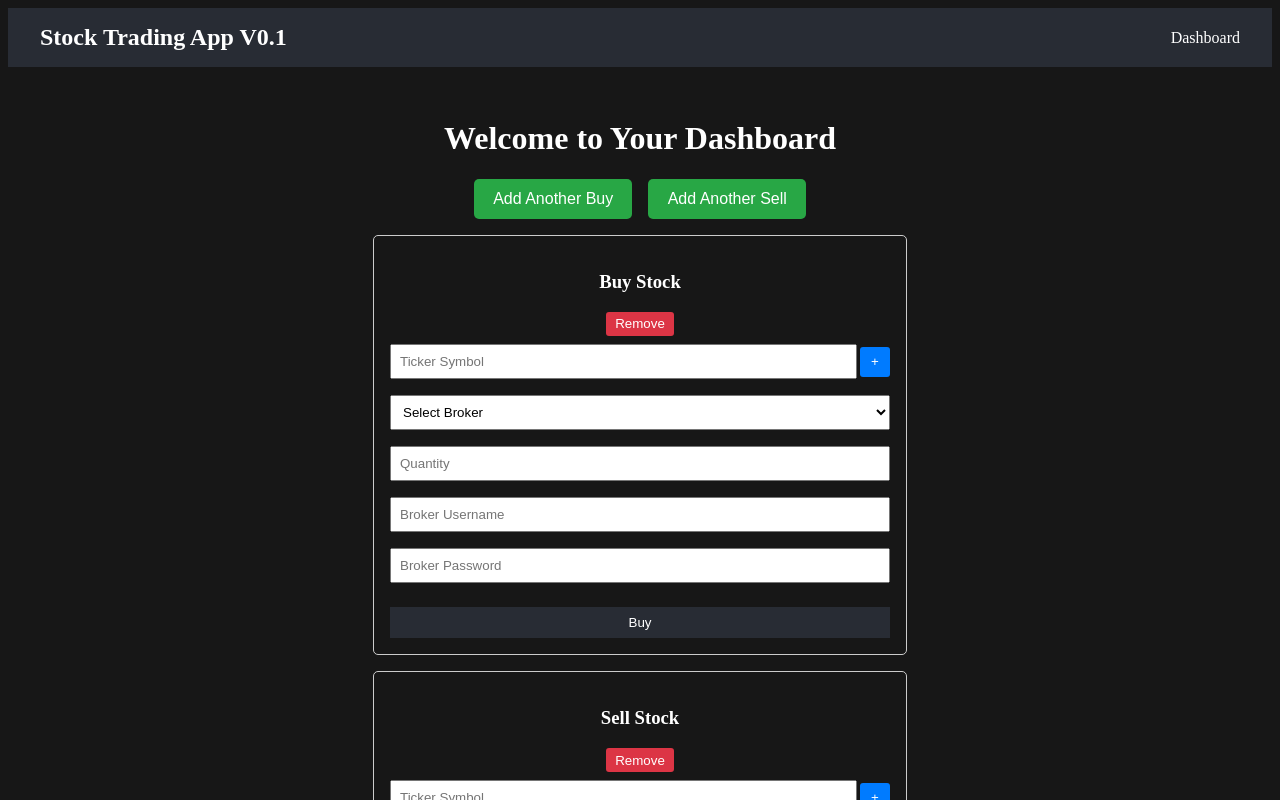
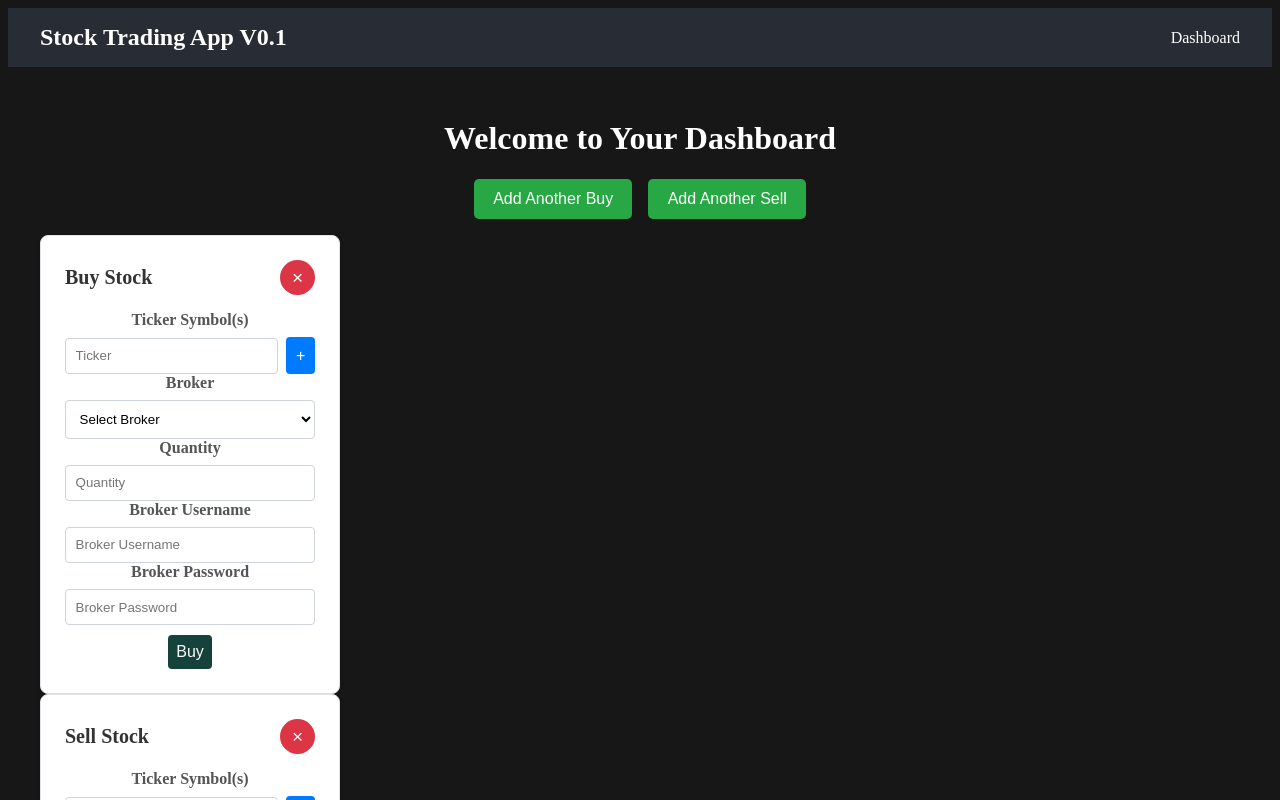
Before and after one commit to penguinGuy47/stock-autobuy, a React (Create React App) app in the folder frontend/: page / in a window 1280 px wide. Shown: the top 800 px of the page. Built offline with nearby package versions, Linux system fonts and the light colour scheme.

Commit message:
Smaller ticket forms, better visually form creation

```diff
--- a/frontend/src/components/TradeForm.js
+++ b/frontend/src/components/TradeForm.js
@@ -1,6 +1,8 @@
 import React, { useState } from 'react';
 import api from '../services/api';
 import { toast } from 'react-toastify';
+import styled from 'styled-components';
+import '../App.css';
 
 function TradeForm({ action, onRemove }) {
   const [tickers, setTickers] = useState(['']);
@@ -132,40 +134,60 @@ function TradeForm({ action, onRemove }) {
   const capitalize = (s) => s.charAt(0).toUpperCase() + s.slice(1);
 
   return (
-    <div style={styles.container}>
-      <h3>{capitalize(action)} Stock</h3>
-      <button onClick={onRemove} style={styles.removeFormButton} disabled={loading}>
-        Remove
-      </button>
+    <FormContainer>
+      <FormHeader>
+        <FormTitle>{capitalize(action)} Stock</FormTitle>
+        <RemoveButton onClick={onRemove} disabled={loading} aria-label="Remove Form">
+          &times;
+        </RemoveButton>
+      </FormHeader>
       {!sessionId ? (
-        <form onSubmit={handleSubmit} style={styles.form}>
+        <form onSubmit={handleSubmit}>
+          {/* Ticker Fields */}
+          <FormRow>
+            <Label>Ticker Symbol(s)</Label>
+            <TickerWrapper>
               {tickers.map((ticker, index) => (
-            <div key={index} style={styles.tickerContainer}>
-              <input
+                <TickerContainer key={index}>
+                  <TickerInput
                     type="text"
-                placeholder="Ticker Symbol"
+                    placeholder="Ticker"
                     value={ticker}
                     onChange={(e) => handleTickerChange(index, e.target.value)}
                     required
-                style={styles.input}
                   />
+                  {tickers.length > 1 && (
+                    <RemoveTickerButton
+                      type="button"
+                      onClick={() => removeTickerField(index)}
+                      disabled={loading}
+                      aria-label="Remove Ticker"
+                    >
+                      &ndash;
+                    </RemoveTickerButton>
+                  )}
                   {index === tickers.length - 1 && (
-                <button type="button" onClick={addTickerField} style={styles.addTickerButton}>
+                    <AddTickerButton
+                      type="button"
+                      onClick={addTickerField}
+                      disabled={loading}
+                      aria-label="Add Ticker"
+                    >
                       +
-                </button>
+                    </AddTickerButton>
                   )}
-              {tickers.length > 1 && (
-                <button type="button" onClick={() => removeTickerField(index)} style={styles.removeTickerButton}>
-                  -
-                </button>
-              )}
-            </div>
+                </TickerContainer>
               ))}
-          <select
+            </TickerWrapper>
+          </FormRow>
+
+          {/* Broker Selection */}
+          <FormRow>
+            <Label>Broker</Label>
+            <Select
               value={broker}
               onChange={(e) => setBroker(e.target.value)}
               required
-            style={styles.input}
             >
               <option value="">Select Broker</option>
               <option value="chase">Chase</option>
@@ -174,130 +196,235 @@ function TradeForm({ action, onRemove }) {
               <option value="schwab">Schwab</option>
               <option value="webull">Webull</option>
               <option value="wells">Wells Fargo</option>
-          </select>
-          <input
+            </Select>
+          </FormRow>
+
+          {/* Quantity */}
+          <FormRow>
+            <Label>Quantity</Label>
+            <Input
               type="number"
               placeholder="Quantity"
               value={quantity}
               onChange={(e) => setQuantity(e.target.value)}
               min="1"
               required
-            style={styles.input}
             />
-          <input
+          </FormRow>
+
+          {/* Username */}
+          <FormRow>
+            <Label>{broker === 'webull' ? 'Phone Number' : 'Broker Username'}</Label>
+            <Input
               type="text"
-            placeholder={broker === "webull" ? `Phone Number` : "Broker Username"}
+              placeholder={broker === 'webull' ? 'Phone Number' : 'Broker Username'}
               value={username}
               onChange={(e) => setUsername(e.target.value)}
               required
-            style={styles.input}
             />
-          <input
+          </FormRow>
+
+          {/* Password */}
+          <FormRow>
+            <Label>Broker Password</Label>
+            <Input
               type="password"
               placeholder="Broker Password"
               value={password}
               onChange={(e) => setPassword(e.target.value)}
               required
-            style={styles.input}
             />
-          <button type="submit" style={styles.button} disabled={loading}>
+          </FormRow>
+
+          {/* Submit Button */}
+          <FormRow>
+            <EmptyCell />
+            <SubmitButton type="submit" disabled={loading}>
               {loading ? 'Processing...' : capitalize(action)}
-          </button>
+            </SubmitButton>
+          </FormRow>
         </form>
       ) : (
-        <form onSubmit={handle2FASubmit} style={styles.form}>
+        <form onSubmit={handle2FASubmit}>
           {method === 'captcha_and_text' && (
-            <>
-              <p>
+            <InfoRow>
+              <EmptyCell />
+              <InfoText>
                 A Captcha has been detected in your trading browser. Please solve it manually in the browser window.
                 After solving the Captcha, enter your 2FA code below.
-              </p>
-            </>
+              </InfoText>
+            </InfoRow>
           )}
-          <input
+          {method === 'text' && (
+            <InfoRow>
+              <EmptyCell />
+              <InfoText>
+                2FA is required. Please enter your 2FA code below.
+              </InfoText>
+            </InfoRow>
+          )}
+          <FormRow>
+            <Label>2FA Code</Label>
+            <Input
               type="text"
               placeholder={`Enter ${capitalize(broker)} 2FA Code`}
               value={twoFaCode}
               onChange={(e) => setTwoFaCode(e.target.value)}
               required
-            style={styles.input}
             />
-          <button type="submit" style={styles.button} disabled={loading}>
+          </FormRow>
+          <FormRow>
+            <EmptyCell />
+            <SubmitButton type="submit" disabled={loading}>
               {loading ? 'Submitting...' : 'Submit 2FA Code'}
-          </button>
+            </SubmitButton>
+          </FormRow>
         </form>
       )}
-    </div>
+    </FormContainer>
   );
 }
 
-const styles = {
-  container: {
-    maxWidth: '500px',
-    margin: '1rem auto',
-    padding: '1rem',
-    border: '1px solid #ccc',
-    borderRadius: '5px',
-  },
-  form: {
-    display: 'flex',
-    flexDirection: 'column',
-  },
-  tickerContainer: {
-    display: 'flex',
-    alignItems: 'center',
-  },
-  input: {
-    padding: '0.5rem',
-    margin: '0.5rem 0',
-    flex: 1,
-  },
-  addTickerButton: {
-    padding: '0.5rem',
-    marginLeft: '0.2rem',
-    backgroundColor: '#007bff',
-    color: 'white',
-    border: 'none',
-    cursor: 'pointer',
-    borderRadius: '3px',
-    display: 'flex',
-    alignItems: 'center',
-    justifyContent: 'center',
-    width: '30px',
-    height: '30px',
-  },
-  removeTickerButton: {
-    padding: '0.5rem',
-    marginLeft: '0.2rem',
-    backgroundColor: '#d9534f',
-    color: 'white',
-    border: 'none',
-    cursor: 'pointer',
-    borderRadius: '3px',
-    display: 'flex',
-    alignItems: 'center',
-    justifyContent: 'center',
-    width: '30px',
-    height: '30px',
-  },
-  removeFormButton: {
-    top: '10px',
-    right: '10px',
-    backgroundColor: '#dc3545',
-    color: 'white',
-    border: 'none',
-    padding: '0.3rem 0.6rem',
-    cursor: 'pointer',
-    borderRadius: '3px',
-  },
-  button: {
-    padding: '0.5rem',
-    backgroundColor: '#282c34',
-    color: 'white',
-    border: 'none',
-    cursor: 'pointer',
-    marginTop: '1rem',
-  },
-};
+const FormContainer = styled.div`
+  background-color: #ffffff;
+  padding: 1.5rem;
+  border: 1px solid #dee2e6;
+  border-radius: 8px;
+  box-shadow: 0 2px 4px rgba(0,0,0,0.1);
+  width: 100%;
+  max-width: 300px; /* Adjust based on desired form width */
+  box-sizing: border-box;
+`;
+
+const FormHeader = styled.div`
+  display: flex;
+  justify-content: space-between;
+  align-items: center;
+  margin-bottom: 1rem;
+`;
+
+const FormTitle = styled.h3`
+  margin: 0;
+  font-size: 1.25rem;
+  color: #333333;
+`;
+
+const RemoveButton = styled.button`
+  background-color: #dc3545;
+  color: white;
+  border: none;
+  font-size: 1.2rem;
+  width: 35px;
+  height: 35px;
+  border-radius: 50%;
+  cursor: pointer;
+
+  &:hover {
+    background-color: #c82333;
+  }
+`;
+
+const FormRow = styled.div`
+  display: contents;
+`;
+
+const Label = styled.label`
+  font-weight: bold;
+  color: #555555;
+  margin-bottom: 0.5rem;
+  display: block;
+`;
+
+const EmptyCell = styled.div``;
+
+const Input = styled.input`
+  padding: 0.6rem;
+  border: 1px solid #ced4da;
+  border-radius: 4px;
+  width: 100%;
+  box-sizing: border-box;
+`;
+
+const Select = styled.select`
+  padding: 0.6rem;
+  border: 1px solid #ced4da;
+  border-radius: 4px;
+  width: 100%;
+  box-sizing: border-box;
+  background-color: #ffffff;
+`;
+
+const TickerWrapper = styled.div`
+  display: flex;
+  flex-direction: column;
+  gap: 0.5rem;
+`;
+
+const TickerContainer = styled.div`
+  display: flex;
+  align-items: center;
+`;
+
+const TickerInput = styled.input`
+  flex: 1;
+  padding: 0.6rem;
+  border: 1px solid #ced4da;
+  border-radius: 4px;
+`;
+
+const AddTickerButton = styled.button`
+  margin-left: 0.5rem;
+  padding: 0.6rem;
+  background-color: #007bff;
+  color: white;
+  border: none;
+  border-radius: 4px;
+  cursor: pointer;
+  font-size: 1rem;
+
+  &:hover {
+    background-color: #218838;
+  }
+`;
+
+const RemoveTickerButton = styled.button`
+  margin-left: 0.5rem;
+  padding: 0.6rem;
+  background-color: #dc3545;
+  color: white;
+  border: none;
+  border-radius: 4px;
+  cursor: pointer;
+  font-size: 1rem;
+
+  &:hover {
+    background-color: #c82333;
+  }
+`;
+
+const SubmitButton = styled.button`
+  margin-top: 10px;
+  padding: 0.5rem;
+  background-color: #16423C;
+  color: white;
+  border: none;
+  border-radius: 4px;
+  cursor: pointer;
+  font-size: 1rem;
+
+  &:hover {
+    background-color: #0069d9;
+  }
+`;
+
+const InfoRow = styled.div`
+  display: contents;
+`;
+
+const InfoText = styled.p`
+  color: #555555;
+  font-size: 0.95rem;
+  margin: 0;
+`;
 
 export default TradeForm;
```
Lines whose indentation alone changed are shown as unchanged.
